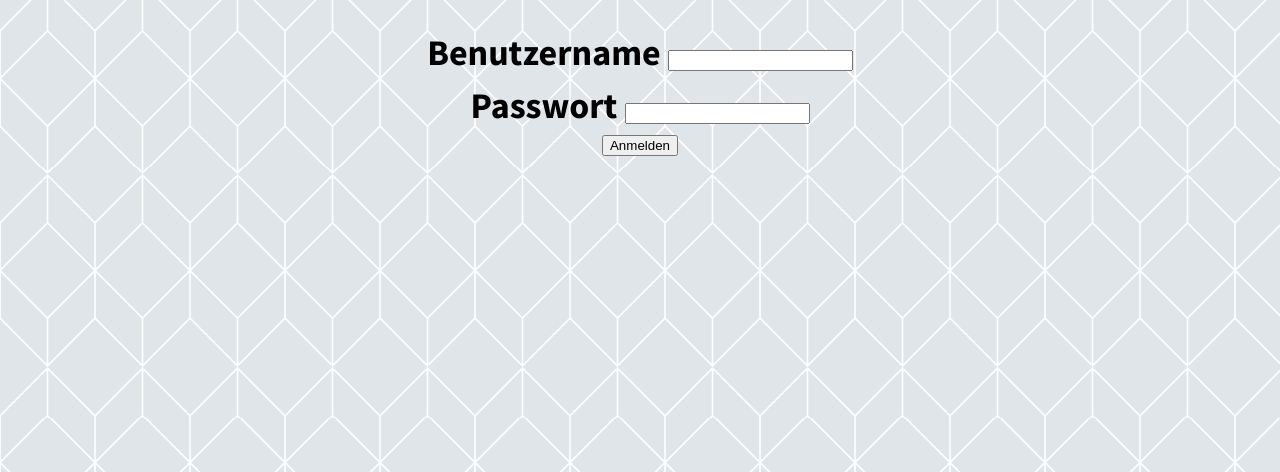
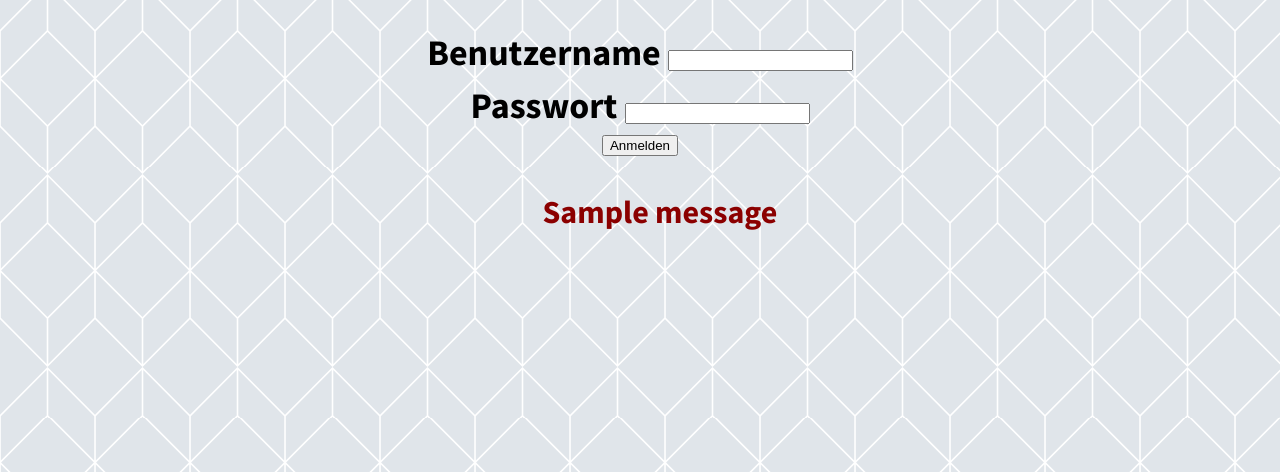
Before and after one commit to MHD-Team/MHD-Main, a Flask app: page /login in a window 1280 px wide. Shown: the part 210-682 px from the top of the page. Run offline with Flask 2, Linux system fonts and the light colour scheme; one stand-in notice (Sample message) is shown.

Commit message:
add another flash

```diff
--- a/app.py
+++ b/app.py
@@ -110,6 +110,8 @@ def login():
                   user.id = id_
                   login_user(user)
                   return redirect("/mhd", code=302)
+            else:
+                  flash("Username doesn't exist/Wrong Password")
 
 
 
--- a/templates/Einloggen.html
+++ b/templates/Einloggen.html
@@ -33,5 +33,14 @@
                 <input type="submit" value="Anmelden">
             </div>
         </form>
+        {% with messages = get_flashed_messages() %}
+          {% if messages %}
+            <ul class=flashes>
+            {% for message in messages %}
+              <li>{{ message }}</li>
+            {% endfor %}
+            </ul>
+          {% endif %}
+        {% endwith %}
     </body>
 </html>
```
